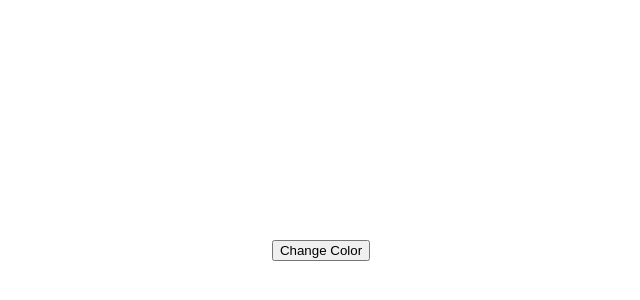
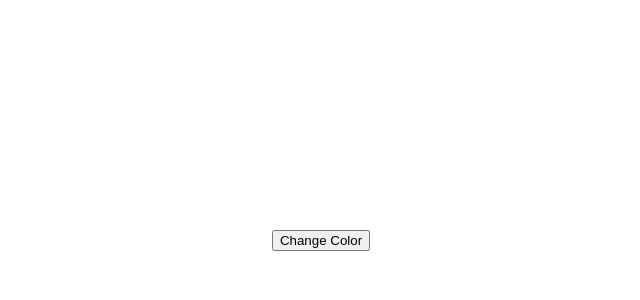
Before and after one commit to maxzycon/RandomBackgrounImage, a plain HTML site: page index.html in a window 1280 px wide. Shown: the part 168-468 px from the top of the page, without its empty margins (319-959 px from the left). Drawn offline with Linux system fonts and the light colour scheme.

Commit message:
fix button center

```diff
--- a/index.html
+++ b/index.html
@@ -6,10 +6,12 @@
     <meta name="viewport" content="width=device-width, initial-scale=1.0">
     <title>Document</title>
 </head>
-<body style="display:flex;justify-content:center;padding-top:50vh" id="body">
+<body id="body">
+    <div style="width: 100%/vw;height: 100vh;display: flex;justify-content: center;align-items: center;">
         <button onclick="changecolor()">
             Change Color
         </button>
+    </div>
 </body>
 <script>
     function changecolor(){
```
